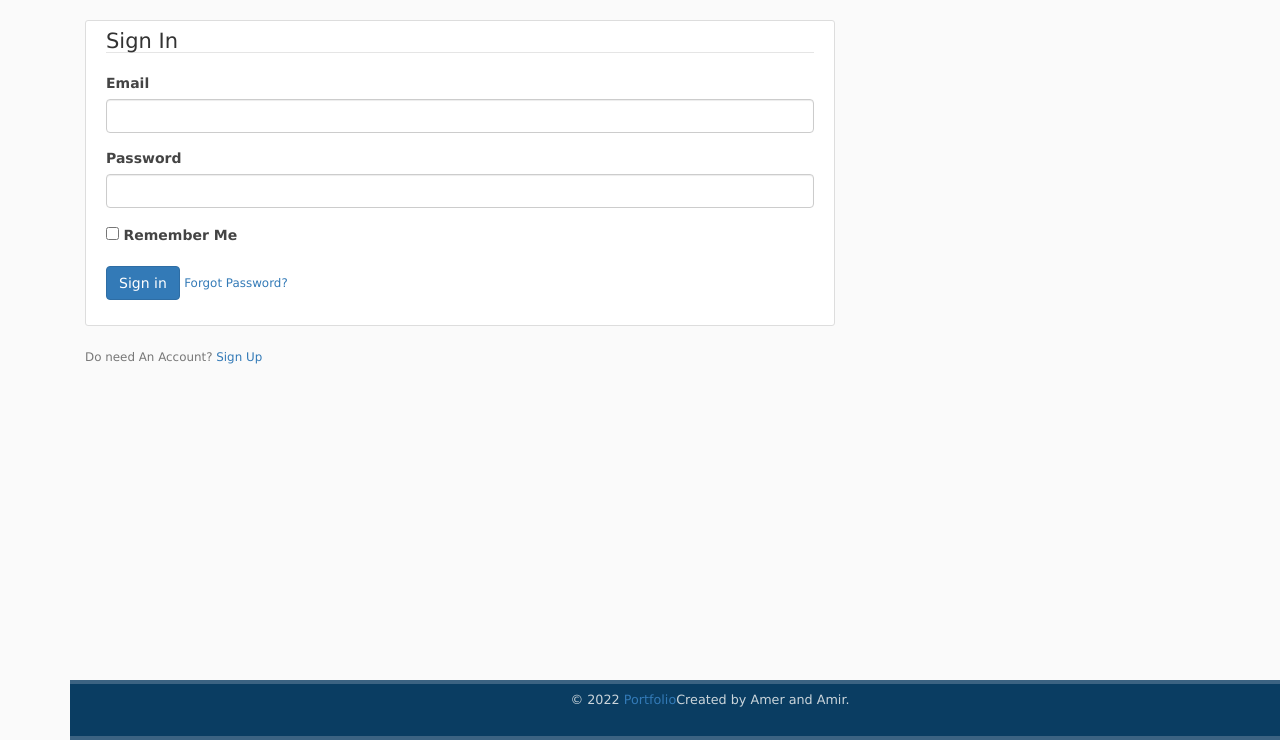
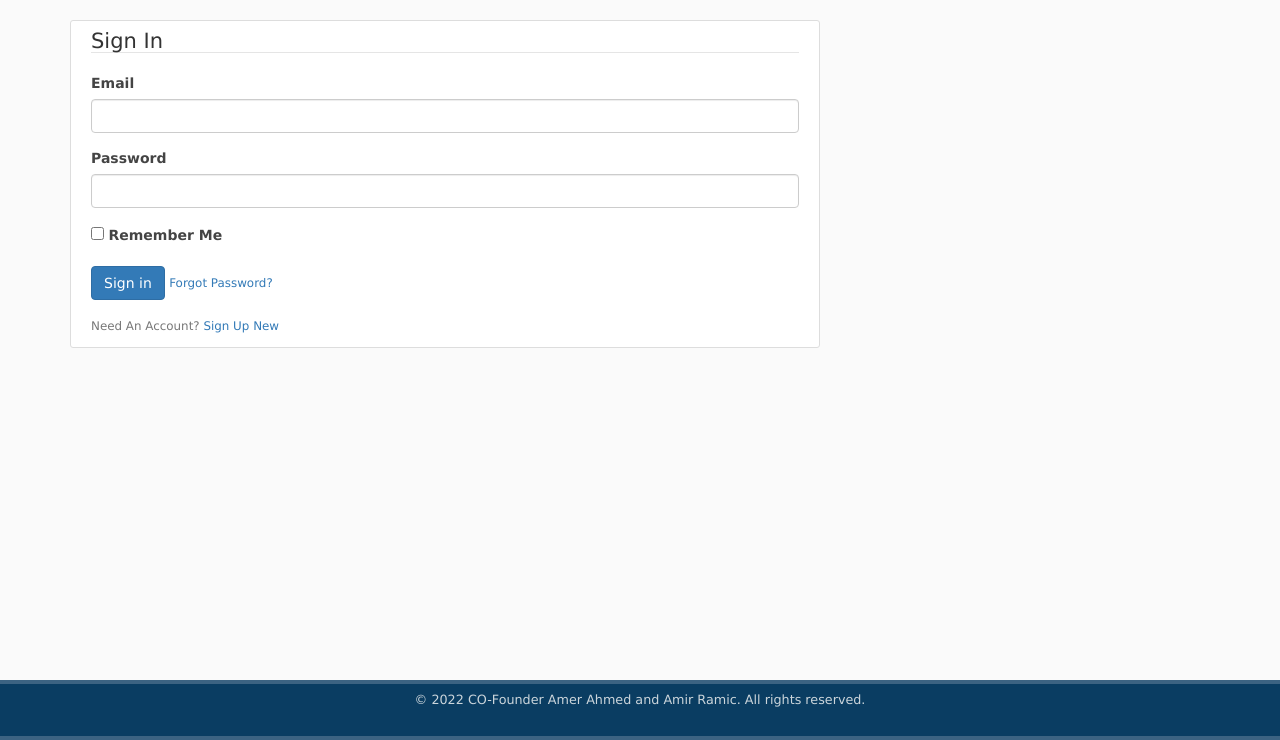
Before and after one commit to RamicAmir/portfolio-project, a Flask app: page /signin in a window 1280 px wide; the page is wider, and only the part inside the window is pictured. Shown: the part 60-800 px from the top of that part. Run offline with Flask 2, Linux system fonts and the light colour scheme; some libraries are stand-ins or nearby versions.

Commit message:
Updated base.html/signin and signup

```diff
--- a/app/templates/auth/signin.html
+++ b/app/templates/auth/signin.html
@@ -45,10 +45,10 @@
     </small>
 </div>
 </form>
-</div>
 <div class="border-top pt-3">
     <small class="text-muted">
-    Do need An Account?<a class="ml-2" href="#"> Sign Up</a>
+    Need An Account?<a class="ml-2" href="{{ url_for('signup') }}"> Sign Up New</a>
     </small>
 </div>
+</div>
 {% endblock %}
--- a/app/templates/auth/signup.html
+++ b/app/templates/auth/signup.html
@@ -64,10 +64,10 @@
     {{ form.submit(class="btn btn-primary") }}
 </div>
 </form>
-</div>
 <div class="border-top pt-3">
 <small class="text-muted">
-Already Have An Account <a class="ml-2" href="#">Sign In</a>
+Already Have An Account <a class="ml-2" href="{{ url_for('signin') }}">Sign In</a>
 </small>
 </div>
+</div>
 {% endblock %}
--- a/app/templates/base.html
+++ b/app/templates/base.html
@@ -7,7 +7,7 @@
     <link rel="icon" href="{{ url_for('static', filename='img/favicon.ico') }}" type="image/x-icon">
     <link rel="stylesheet" type="text/css" href="{{ url_for('static', filename='css/main.css') }}">
 {% endblock %}
-<!--Start Navbar-->
+
 {% block navbar %}
 <div class="navbar navbar-inverse navbar-blue blue-dark fixed-top" role="navigation">
     <div class="container">
@@ -19,20 +19,19 @@
                 <span class="icon-bar"></span>
             </button>
             <a class="nav-link" href="{{ url_for('index') }}">
-                <img src="{{ url_for('static', filename='/img/logo.png') }}" alt="Logo">
-            </a>
+            <img src="{{ url_for('static', filename='img/logo.png') }}" alt="logo"></a>
     </div>
       <!--Navbar Left Side-->
     <div class="collapse navbar-collapse" id="navbarToggle">
       <ul class="nav navbar-nav mr-auto">
-          <li role="presentation"><a class="nav-item nav-link" href="{{ url_for('index') }}">Home</a></li>
+          <li role="presentation"><a class="nav-item nav-link" href="{{ url_for('index') }}" >Home</a></li>
           <li role="presentation"><a class="nav-item nav-link" href="{{ url_for('about') }}">About</a></li>
       </ul>
         <!--Navbar Right Side-->
        <ul class="nav navbar-nav navbar-right">
            {% if current_user.is_authenticated %}
-               <li role="presentation"><a class="nav-item nav-link" href="{{ url_for('create_posts') }}"><span class="glyphicon glyphicon-log-user"></span> New Post</a></li>
-               <li role="presentation"><a class="nav-item nav-link" href="{{ url_for('account') }}"><span class="glyphicon glyphicon-log-user"></span> Account</a></li>
+               <li role="presentation"><a class="nav-item nav-link" href="{{ url_for('create_posts') }}"><span class="glyphicon glyphicon"></span> New Post</a></li>
+               <li role="presentation"><a class="nav-item nav-link" href="{{ url_for('account') }}"><span class="glyphicon glyphicon-user"></span> Account</a></li>
                <li role="presentation"><a class="nav-item nav-link" href="{{ url_for('logout') }}"><span class="glyphicon glyphicon-log-out"></span> Logout</a></li>
            {% else %}
            <li role="presentation"><a class="nav-item nav-link" href="{{ url_for('signin') }}"><span class="glyphicon glyphicon-log-in"></span> Sign in</a></li>
@@ -43,10 +42,8 @@
   </div>
 </div>
 {% endblock %}
-<!--End Narbar-->
-<!--Star Block content-->
+
 {% block content %}
-   <div class="container">
    <div class="container clear-top">
       <div class="row">
         <div class="col-md-8">
@@ -69,12 +66,12 @@
     <script src="{{ url_for('static', filename='js/main.js') }}"></script>
 {% endblock scripts %}
 
+{{super()}}
 {% block footer %}
     <footer class="text-center fixed-bottom mt-auto">
       <small>
-            &copy; 2022 <a href="#">Portfolio</a>Created by Amer and Amir.
+          &copy; 2022 CO-Founder Amer Ahmed and Amir Ramic. All rights reserved.
       </small>
     </footer>
 {% endblock footer %}
 {% endblock %}
-<!--End Block content-->
```
Also changed, not shown: app/app.db. Lines whose indentation alone changed are shown as unchanged.
